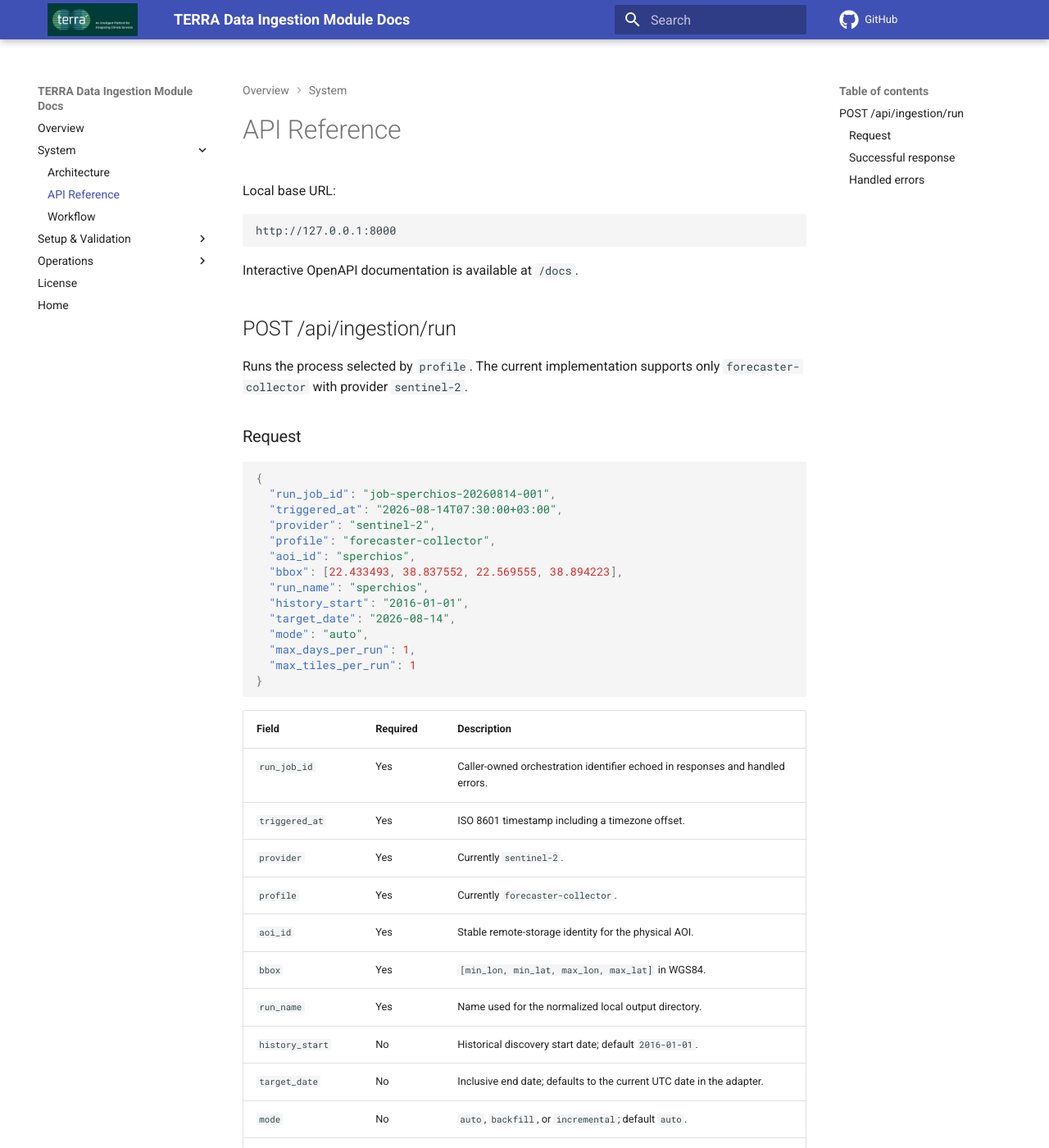
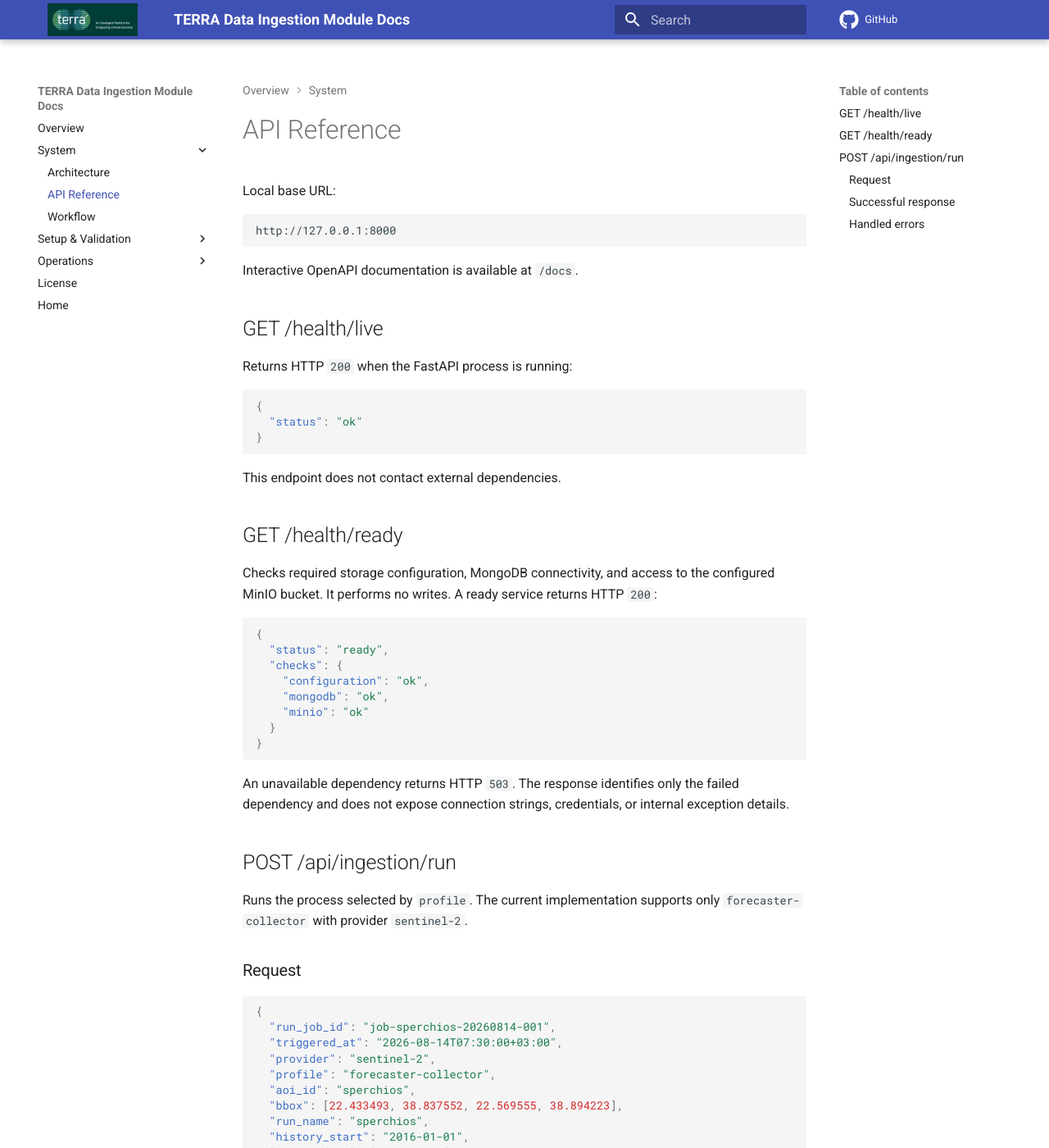
Before and after one commit to terra-horizon/Data_ingestion_module, an MkDocs documentation site: the page built from docs/docs/api-reference.md, in a window 1280 px wide and 1400 px high. Shown: the whole window at 82% size. Built offline with MkDocs 1.6.1 and Material for MkDocs 9.7.7, drawn with Linux system fonts in a browser that asks for light colours; comment, search, counter and statistics services are not loaded; the version menu is left out; some of the changed text lies outside the part shown.

Commit message:
Document service health checks

````diff
--- a/docs/docs/api-reference.md
+++ b/docs/docs/api-reference.md
@@ -7,6 +7,39 @@ http://127.0.0.1:8000
 ```
 
 Interactive OpenAPI documentation is available at `/docs`.
+
+## GET /health/live
+
+Returns HTTP `200` when the FastAPI process is running:
+
+```json
+{
+  "status": "ok"
+}
+```
+
+This endpoint does not contact external dependencies.
+
+## GET /health/ready
+
+Checks required storage configuration, MongoDB connectivity, and access to the
+configured MinIO bucket. It performs no writes. A ready service returns HTTP
+`200`:
+
+```json
+{
+  "status": "ready",
+  "checks": {
+    "configuration": "ok",
+    "mongodb": "ok",
+    "minio": "ok"
+  }
+}
+```
+
+An unavailable dependency returns HTTP `503`. The response identifies only the
+failed dependency and does not expose connection strings, credentials, or
+internal exception details.
 
 ## POST /api/ingestion/run
 
@@ -108,4 +141,4 @@ portable MongoDB or MinIO references.
 | `500` | `collector_execution_error` | An unexpected collector failure was hidden behind a stable public message. |
 | `422` | FastAPI validation detail | Request fields failed schema validation. |
 
-The service currently exposes no `/api/health` or `/api/sources` endpoints.
+The service currently exposes no `/api/sources` endpoint.
````
Also changed, not shown: docs/docs/qa.md (+2 -0 lines), 1 other file.
